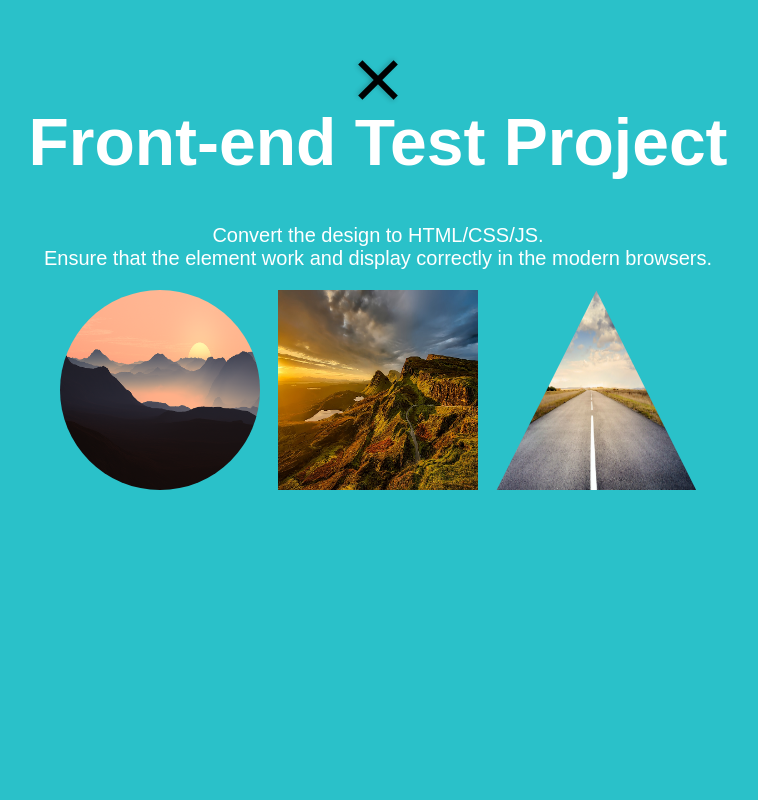
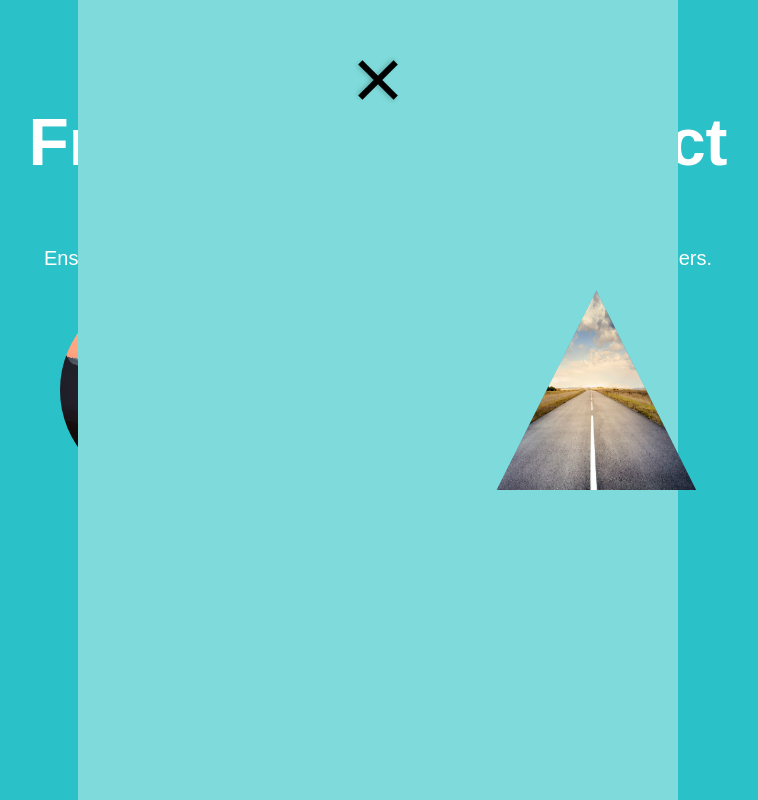
Before and after one commit to murtazalw/assignment, a plain HTML site: page index.html in a window 1280 px wide. Both pictures are taken after a click on the element 640 px from the left and 80 px from the top of the page. Shown: the whole page, without its empty margins (262-1020 px from the left). Drawn offline with nearby package versions, Linux system fonts and the light colour scheme.

Commit message:
Expand Menu with background color

```diff
--- a/css/main.css
+++ b/css/main.css
@@ -91,6 +91,8 @@ p
 {
 	background: rgba(0, 0, 0, 0);
 	box-shadow: 0 2px 5px rgba(0, 0, 0, 0);
+	/* width: 600px;
+	background-color: #7FDBDB; */
 }
 .icon.active .hamburger:before
 {
@@ -102,4 +104,11 @@ p
 	top:0px;
 	transform: rotate(135deg);
 }
+
+.icon.active
+{
+	background-color: #7FDBDB;
+	width: 600px;
+	height: 180%;
+}
 /*-------- Toggle Hamburger icon End---------*/
--- a/js/main.js
+++ b/js/main.js
@@ -1,5 +1,5 @@
 $(document).ready(function(){
   $('.icon').click(function(){
-      $('.icon').toggleClass('active');
+      $(this).toggleClass('active');
   })
 })
```
